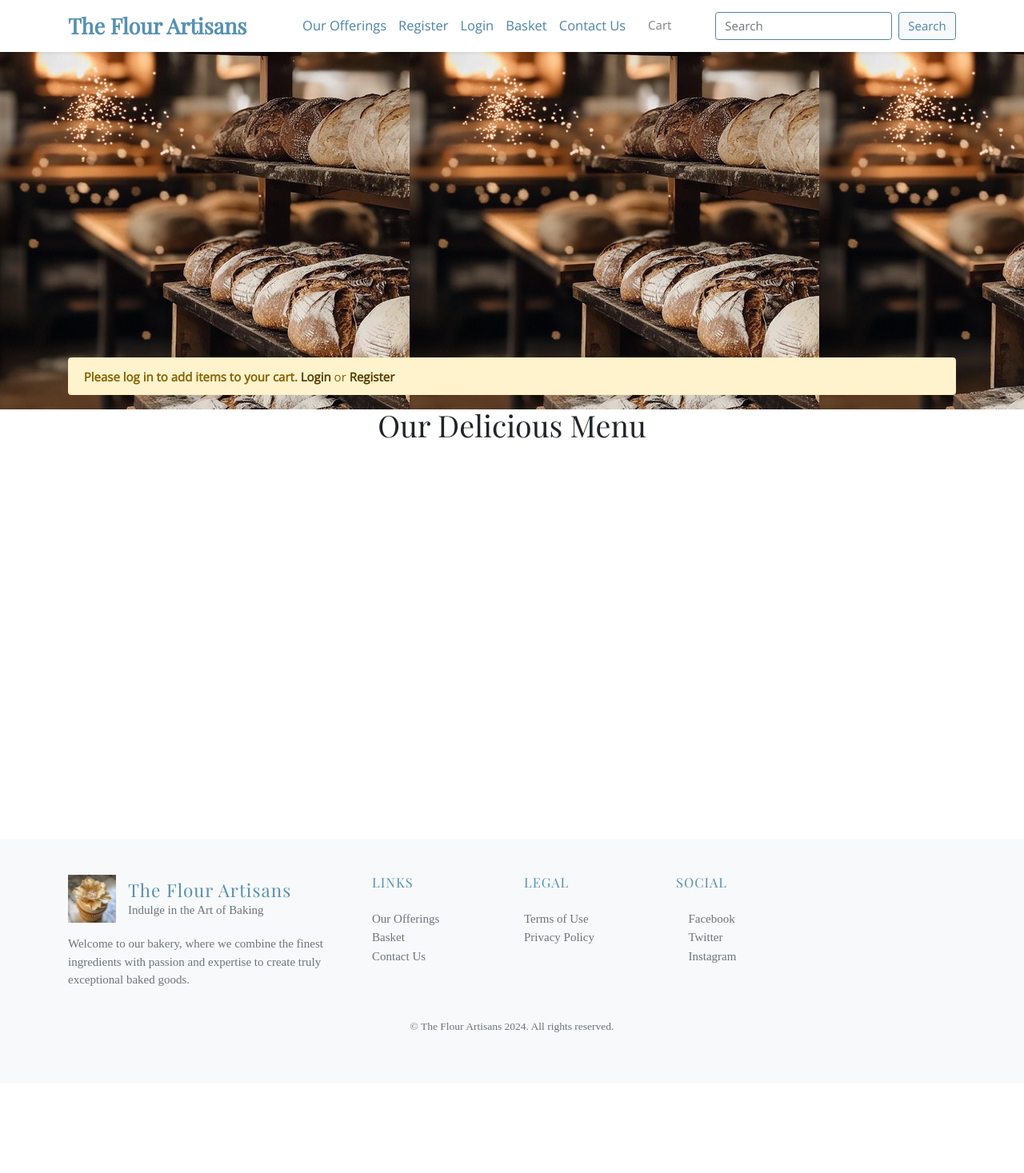
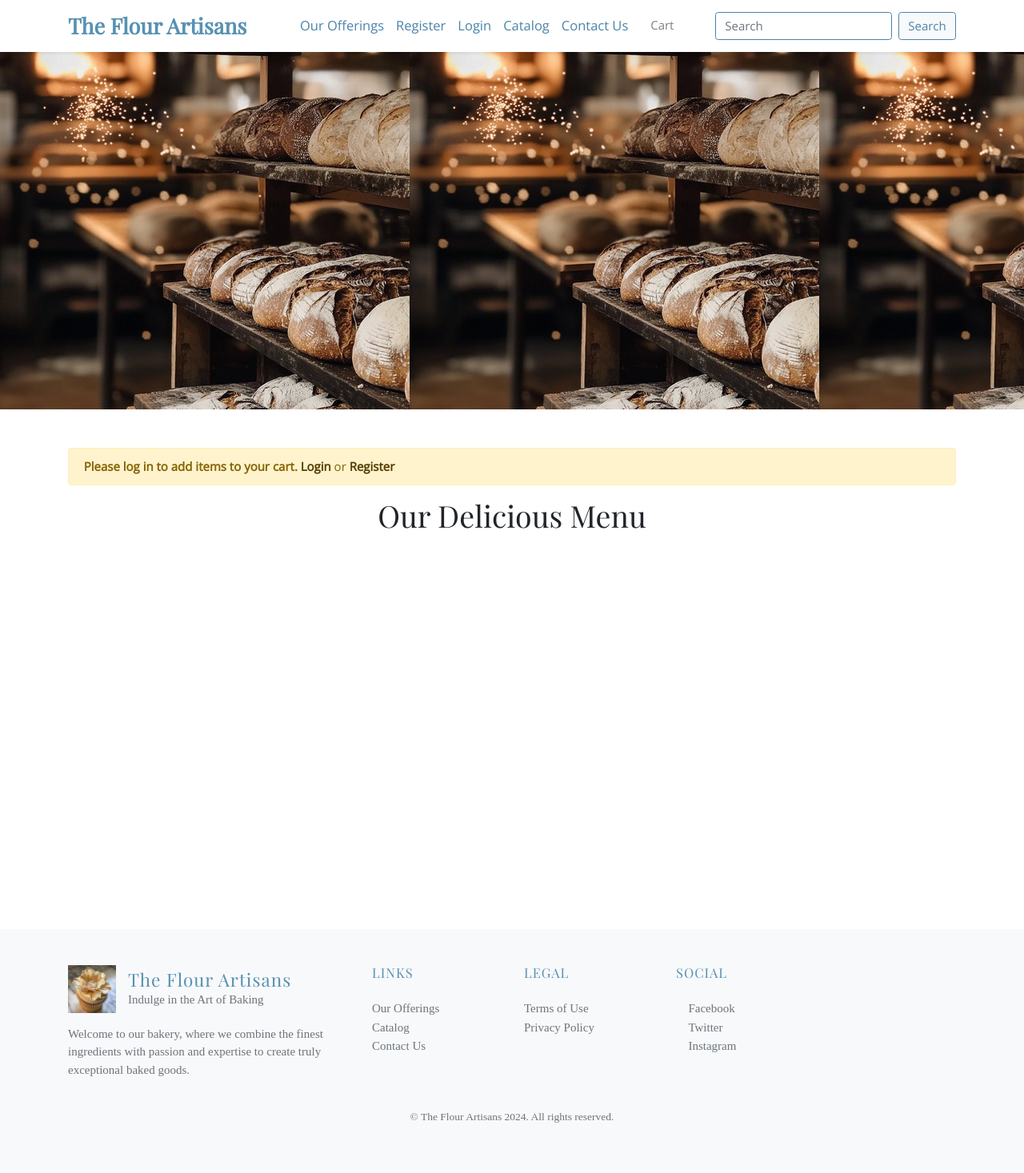
Before and after one commit to seysey01/FlourArtisansApp, a Flask app: page /yum in a window 1280 px wide. Shown: the whole page at 80% size. Before the commit the page ends 1291 px from the top, so only its background shows below. Run offline with Flask 3, Linux system fonts and the light colour scheme.

Commit message:
changed basket to catalog for clarity

```diff
--- a/app/routes.py
+++ b/app/routes.py
@@ -20,19 +20,19 @@ def yum():
     return render_template('yum.html', products=products)
 
 
-@main.route("/basket", methods=['GET', 'POST'])
-def basket():
+@main.route("/catalog", methods=['GET', 'POST'])
+def catalog():
     products = Product.query.all()
 
-    return render_template("basket.html", products=products, flash_messages=get_flashed_messages())
+    return render_template("catalog.html", products=products, flash_messages=get_flashed_messages())
 
 
-@main.route('/basket/new', methods=['GET', 'POST'])
+@main.route('/catalog/new', methods=['GET', 'POST'])
 @login_required
-def new_basket_item():
+def new_catalog_item():
     if not current_user.is_admin:
         flash('You do not have permission to add new products.', 'danger')
-        return redirect(url_for('main.basket'))
+        return redirect(url_for('main.catalog'))
 
     if request.method == 'POST':
         name = request.form['name']
@@ -44,9 +44,9 @@ def new_basket_item():
         db.session.add(new_product)
         db.session.commit()
         flash('New product added successfully.', 'success')
-        return redirect(url_for('main.basket'))
+        return redirect(url_for('main.catalog'))
 
-    return render_template('new_basket_item.html')
+    return render_template('new_catalog_item.html')
 
 
 
@@ -193,7 +193,7 @@ def register():
 #         if current_user.is_admin:
 #             return redirect(url_for('main.admin'))
 #         else:
-#             return redirect(url_for('main.basket'))
+#             return redirect(url_for('main.catalog'))
 #
 #     form = LoginForm()
 #
@@ -217,7 +217,7 @@ def register():
 @main.route('/login', methods=['GET', 'POST'])
 def login():
     if current_user.is_authenticated:
-        return redirect(url_for('main.basket'))
+        return redirect(url_for('main.catalog'))
 
     form = LoginForm()
 
@@ -227,7 +227,7 @@ def login():
         if user and user.check_password(form.password.data):
             login_user(user)
             flash('Login successful!', 'success')
-            return redirect(url_for('main.basket'))
+            return redirect(url_for('main.catalog'))
         else:
             flash('Invalid username or password', 'danger')
 
@@ -257,7 +257,7 @@ def logout():
 def update_product(product_id):
     if not current_user.is_admin:
         flash('You do not have permission to update products.', 'danger')
-        return redirect(url_for('main.basket'))
+        return redirect(url_for('main.catalog'))
 
     product = Product.query.get_or_404(product_id)
 
@@ -269,7 +269,7 @@ def update_product(product_id):
         db.session.commit()
 
         flash('Product updated successfully.', 'success')
-        return redirect(url_for('main.basket'))
+        return redirect(url_for('main.catalog'))
 
     return render_template('update_product.html', product=product)
 
@@ -279,7 +279,7 @@ def update_product(product_id):
 def delete_product(product_id):
     if not current_user.is_admin:
         flash('You do not have permission to delete products.', 'danger')
-        return redirect(url_for('main.basket'))
+        return redirect(url_for('main.catalog'))
 
     product = Product.query.get_or_404(product_id)
 
@@ -287,7 +287,7 @@ def delete_product(product_id):
         db.session.delete(product)
         db.session.commit()
         flash('Product deleted successfully.', 'success')
-        return redirect(url_for('main.basket'))
+        return redirect(url_for('main.catalog'))
 
     return render_template('confirm_delete.html', product=product)
 
--- a/templates/base.html
+++ b/templates/base.html
@@ -66,7 +66,7 @@
           </li>
         {% endif %}
         <li class="nav-item">
-          <a class="nav-link" href="/basket" id="basket-link" style="color: rgb(76, 132, 169); font-family: 'Open Sans', sans-serif; font-size: 1.1rem; font-weight: 500;">Basket</a>
+          <a class="nav-link" href="/catalog" id="catalog-link" style="color: rgb(76, 132, 169); font-family: 'Open Sans', sans-serif; font-size: 1.1rem; font-weight: 500;">Catalog</a>
         </li>
 <!--        <li class="nav-item">-->
 <!--          <a class="nav-link" href="/admin" id="admin-link" style="color: rgb(76, 132, 169); font-family: 'Open Sans', sans-serif; font-size: 1.1rem; font-weight: 500;">Admin</a>-->
@@ -130,7 +130,7 @@
         <h6 class="text-uppercase mb-4" style="color: rgb(87, 145, 178); font-family: 'Playfair Display', serif; font-size: 1.1rem; letter-spacing: 1px;">Links</h6>
         <ul class="list-unstyled mb-0">
           <li><a href="/yum" class="text-muted" style="font-family: 'Lora', serif; font-size: 1rem; transition: color 0.3s ease;">Our Offerings</a></li>
-          <li><a href="/basket" class="text-muted" style="font-family: 'Lora', serif; font-size: 1rem; transition: color 0.3s ease;">Basket</a></li>
+          <li><a href="/catalog" class="text-muted" style="font-family: 'Lora', serif; font-size: 1rem; transition: color 0.3s ease;">Catalog</a></li>
 <!--          <li><a href="/admin" class="text-muted" style="font-family: 'Lora', serif; font-size: 1rem; transition: color 0.3s ease;">Admin</a></li>-->
           <li><a href="/contact" class="text-muted" style="font-family: 'Lora', serif; font-size: 1rem; transition: color 0.3s ease;">Contact Us</a></li>
         </ul>
--- a/templates/basket.html
+++ b/templates/catalog.html
@@ -65,7 +65,7 @@
 <!--                &lt;!&ndash; Add New Item link for admin users &ndash;&gt;-->
 <!--            {% if current_user.is_authenticated %}-->
 <!--                {% if current_user.is_admin %}-->
-<!--                    <a href="{{ url_for('main.new_basket_item') }}">Add New Item</a>-->
+<!--                    <a href="{{ url_for('main.new_catalog_item') }}">Add New Item</a>-->
 <!--                {% endif %}-->
 <!--            {% endif %}-->
             </div>
@@ -75,7 +75,7 @@
     {% if current_user.is_authenticated %}
         {% if current_user.is_admin %}
 <div class="button-container">
-  <button type="button" class="fancy-button" onclick="window.location.href='{{ url_for('main.new_basket_item') }}'">
+  <button type="button" class="fancy-button" onclick="window.location.href='{{ url_for('main.new_catalog_item') }}'">
     Add New Item
   </button>
 </div>
--- a/templates/confirm_delete.html
+++ b/templates/confirm_delete.html
@@ -57,7 +57,7 @@
     <form method="post" action="{{ url_for('main.delete_product', product_id=product.id) }}">
         <div class="form-group">
             <button type="submit" class="btn btn-danger">Yes, Delete</button>
-            <button type="button" class="btn btn-secondary" onclick="window.location.href='{{ url_for('main.basket') }}'">Cancel</button>
+            <button type="button" class="btn btn-secondary" onclick="window.location.href='{{ url_for('main.catalog') }}'">Cancel</button>
         </div>
     </form>
     {% endif %}
--- a/templates/new_basket_item.html
+++ b/templates/new_catalog_item.html
@@ -29,7 +29,7 @@
                 </div>
                 <button type="submit" class="btn btn-primary">Add Product</button>
                 <br><br>
-                <button type="button" class="action-btn" onclick="window.location.href='{{ url_for('main.basket') }}'">Cancel</button>
+                <button type="button" class="action-btn" onclick="window.location.href='{{ url_for('main.catalog') }}'">Cancel</button>
 
             </form>
         </div>
--- a/templates/update_product.html
+++ b/templates/update_product.html
@@ -92,7 +92,7 @@
             <tr>
                 <td colspan="2">
                     <button type="submit" class="action-btn update">Update Product</button>
-                    <button type="button" class="action-btn" onclick="window.location.href='{{ url_for('main.basket') }}'">Cancel</button>
+                    <button type="button" class="action-btn" onclick="window.location.href='{{ url_for('main.catalog') }}'">Cancel</button>
                 </td>
             </tr>
         </form>
--- a/templates/yum.html
+++ b/templates/yum.html
@@ -45,6 +45,7 @@
 <br><br><br><br><br>
 <br><br><br><br><br>
 <br><br><br><br><br>
+<br><br><br><br><br>
 <div class="container py-5">
     {% if not current_user.is_authenticated %}
     <div class="alert alert-warning">
```
